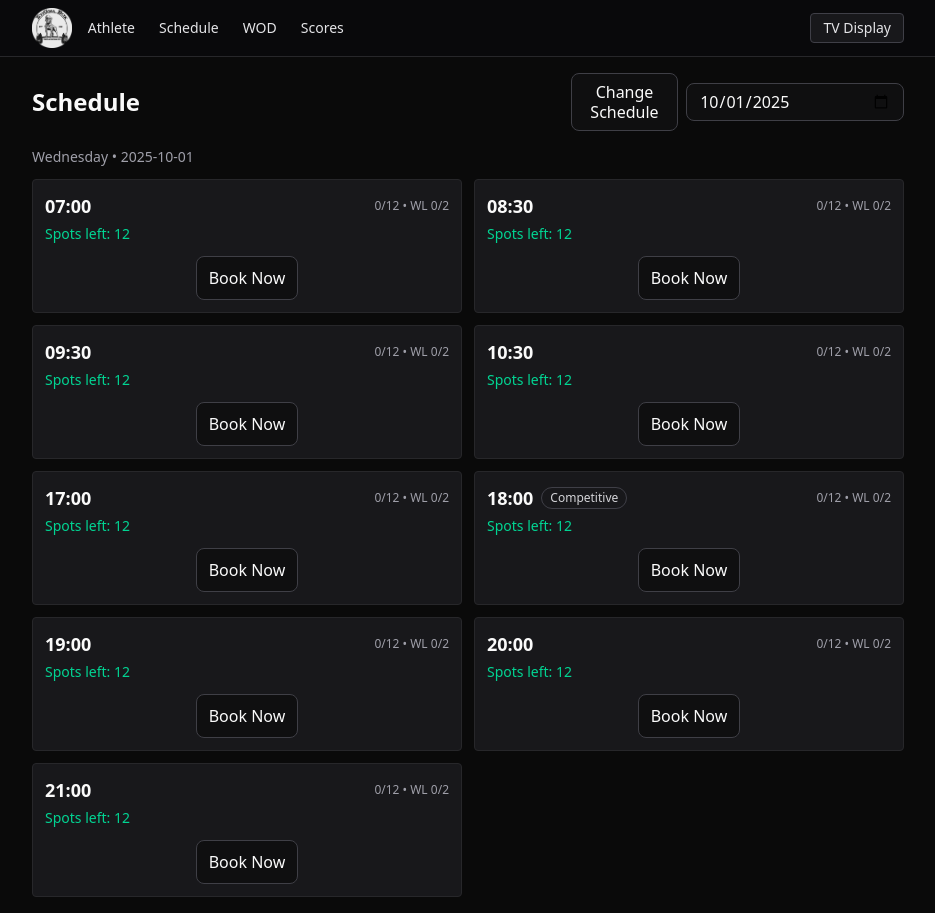
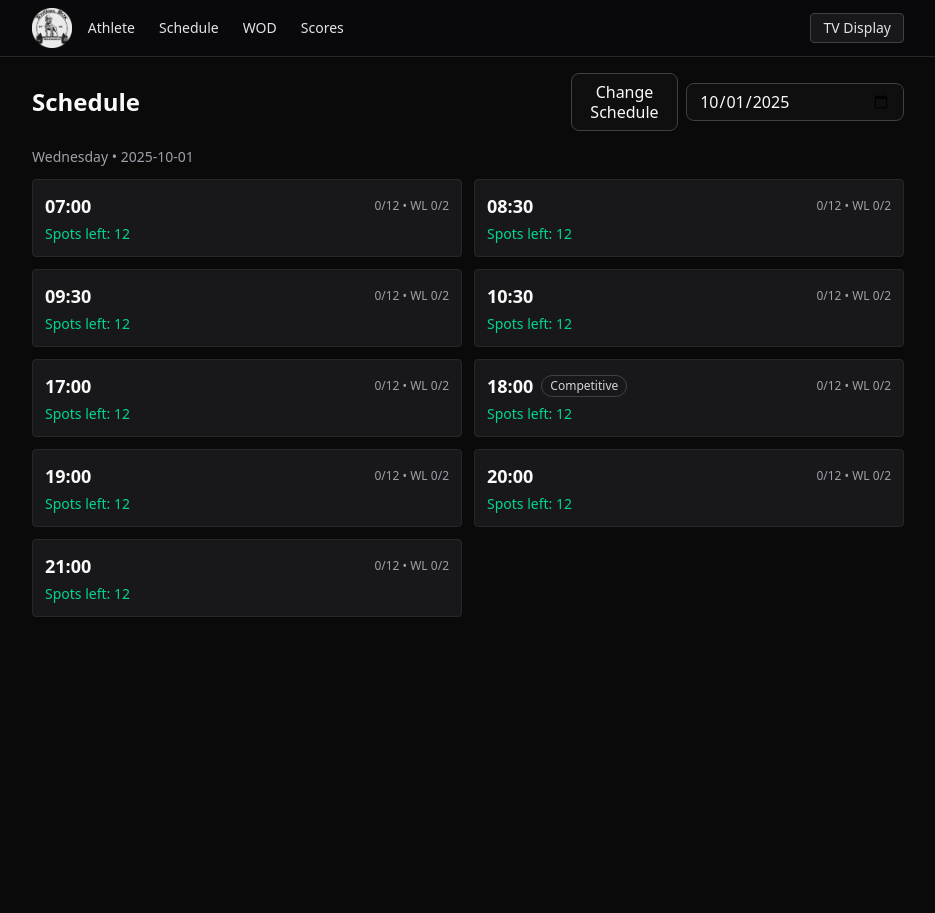
Before and after one commit to jandeog/StiGmA-Box, a Next.js app: page /schedule in a window 1280 px wide. Shown: the whole page, without its empty margins (172-1107 px from the left). After the commit the page ends 800 px from the top, so only its background shows below. Built offline with nearby package versions, Linux system fonts and the light colour scheme.

Commit message:
Update page.tsx

```diff
--- a/app/schedule/page.tsx
+++ b/app/schedule/page.tsx
@@ -557,7 +557,7 @@ const saveDraft = () => {
   );
 }
 
-/* ===================== subcomponent ===================== */
+/* ===================== subcomponent (Τροποποιημένο) ===================== */
 
 function SlotsGrid({
   slots,
@@ -576,22 +576,36 @@ function SlotsGrid({
     hasAvailability: boolean;
   };
 }) {
-  // We no longer need selectedTime state, as each slot will manage its own expanded view.
+  // State για την παρακολούθηση του ID του επιλεγμένου slot
+  const [selectedSlotId, setSelectedSlotId] = useState<string | null>(null);
+
+  // Toggle function για την επιλογή του slot
+  const toggleSlotSelection = (slotId: string) => {
+    setSelectedSlotId(currentId => (currentId === slotId ? null : slotId));
+  };
 
   return (
     <div className="grid grid-cols-1 sm:grid-cols-2 gap-3">
       {slots.map((slot) => {
-        const { time, label, capacityMain, capacityWait } = slot;
+        const { id, time, label, capacityMain, capacityWait } = slot;
         const { main, wait, mainLeft, waitLeft, hasAvailability } = availabilityFor(
           time,
           capacityMain,
           capacityWait
         );
 
+        // Έλεγχος αν το τρέχον slot είναι επιλεγμένο
+        const isSelected = id === selectedSlotId;
+
         return (
           <div
-            key={slot.id}
-            className="w-full text-left rounded border border-zinc-800 bg-zinc-900 p-3 transition hover:border-zinc-700"
+            key={id}
+            onClick={() => toggleSlotSelection(id)}
+            className={`w-full text-left rounded border p-3 transition cursor-pointer ${
+                isSelected
+                  ? 'border-emerald-600 bg-emerald-900/20' // Στυλ για επιλεγμένο slot
+                  : 'border-zinc-800 bg-zinc-900 hover:border-zinc-700' // Κανονικό στυλ
+            }`}
           >
             <div className="flex items-center">
               <div className="text-lg font-semibold">{time}</div>
@@ -614,12 +628,16 @@ function SlotsGrid({
               )}
             </div>
 
-            {/* Book Now Button - always visible inside the slot, centered */}
-            <div className="mt-3 flex justify-center"> {/* Use flex and justify-center to center */}
+            {/* Book Now Button - εμφανίζεται ΜΟΝΟ αν το slot είναι επιλεγμένο */}
+            {isSelected && (
+              <div className="mt-3 flex justify-center">
                 {hasAvailability ? (
                   <button
-                  className="px-4 py-2 rounded border border-zinc-700 hover:bg-zinc-800 text-sm"
-                  onClick={() => alert(`Booking flow for ${slot.time} on ${date} coming next`)}
+                    className="px-4 py-2 rounded bg-emerald-600 hover:bg-emerald-700 text-white text-sm"
+                    onClick={(e) => {
+                        e.stopPropagation(); // Σταματά το click event από το να φτάσει στο div του slot
+                        alert(`Booking flow for ${slot.time} on ${date} coming next`);
+                    }}
                   >
                     Book Now
                   </button>
@@ -627,11 +645,13 @@ function SlotsGrid({
                     <button
                       className="px-4 py-2 rounded border border-zinc-900 text-zinc-500 text-sm cursor-not-allowed"
                       disabled
+                      onClick={(e) => e.stopPropagation()}
                     >
                       Full
                     </button>
                 )}
               </div>
+            )}
           </div>
         );
       })}
```
Lines whose indentation alone changed are shown as unchanged.
